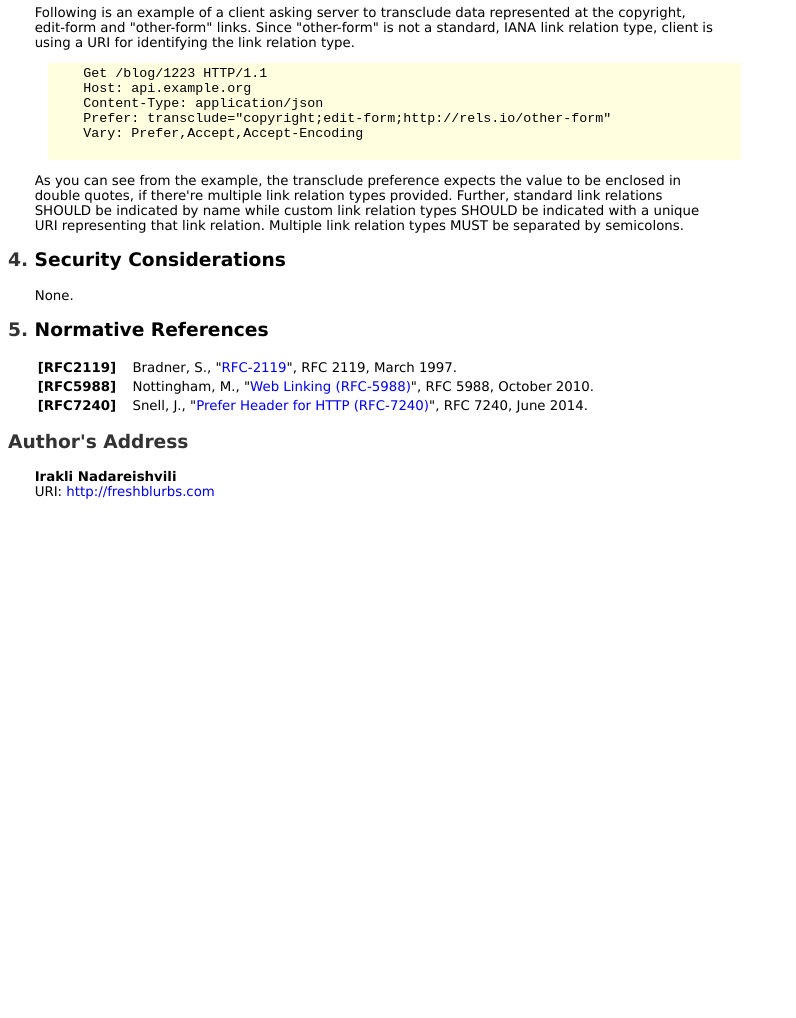
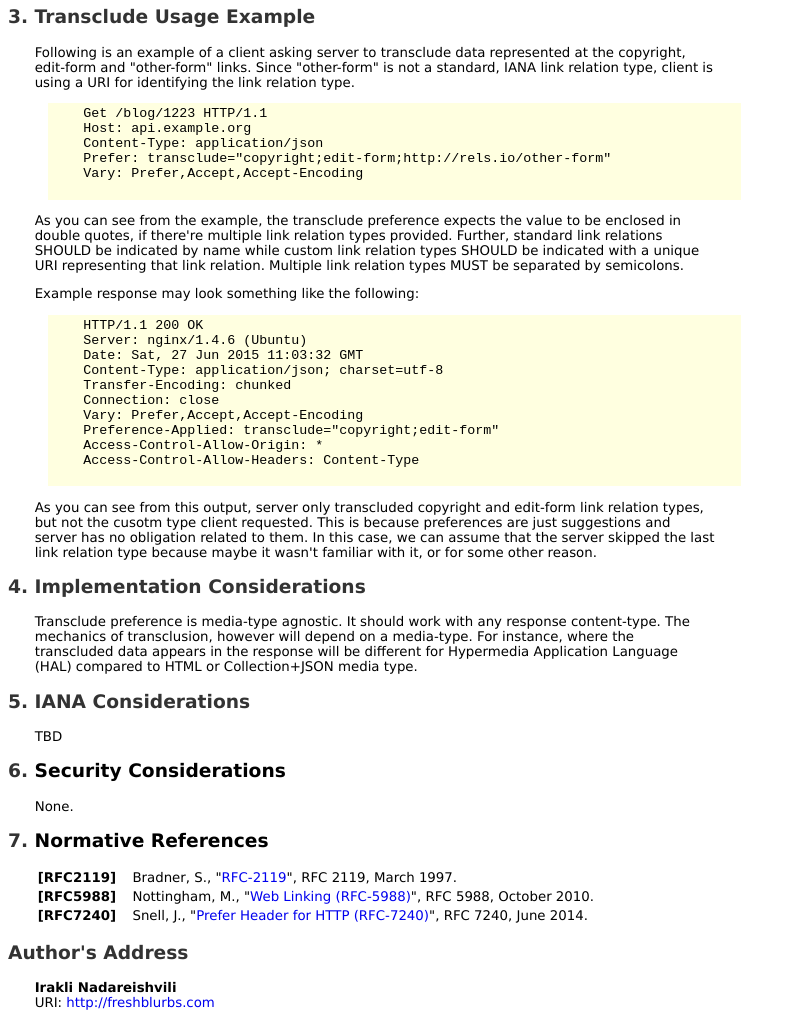
Before and after one commit to inadarei/draft-prefer-transclude, a plain HTML site: page draft-inadarei-prefer-transclude-xml-01.html in a window 1280 px wide. Shown: the part 1667-2685 px from the top of the page, without its empty margins (0-796 px from the left). Before the commit the page ends 2174 px from the top, so only its background shows below. Drawn offline with Linux system fonts and the light colour scheme.

Commit message:
next step

```diff
--- a/draft-inadarei-prefer-transclude-xml-01.html
+++ b/draft-inadarei-prefer-transclude-xml-01.html
@@ -377,8 +377,10 @@
 <link href="#rfc.section.1" rel="Chapter" title="1 Requirements notation"/>
 <link href="#rfc.section.2" rel="Chapter" title="2 Introduction"/>
 <link href="#rfc.section.3" rel="Chapter" title="3 Transclude Usage Example"/>
-<link href="#rfc.section.4" rel="Chapter" title="4 Security Considerations"/>
-<link href="#rfc.references" rel="Chapter" title="5 Normative References"/>
+<link href="#rfc.section.4" rel="Chapter" title="4 Implementation Considerations"/>
+<link href="#rfc.section.5" rel="Chapter" title="5 IANA Considerations"/>
+<link href="#rfc.section.6" rel="Chapter" title="6 Security Considerations"/>
+<link href="#rfc.references" rel="Chapter" title="7 Normative References"/>
 <link href="#rfc.authors" rel="Chapter"/>
 
 
@@ -452,8 +454,10 @@
   	<li>1.   <a href="#rfc.section.1">Requirements notation</a></li>
 <li>2.   <a href="#rfc.section.2">Introduction</a></li>
 <li>3.   <a href="#rfc.section.3">Transclude Usage Example</a></li>
-<li>4.   <a href="#rfc.section.4">Security Considerations</a></li>
-<li>5.   <a href="#rfc.references">Normative References</a></li>
+<li>4.   <a href="#rfc.section.4">Implementation Considerations</a></li>
+<li>5.   <a href="#rfc.section.5">IANA Considerations</a></li>
+<li>6.   <a href="#rfc.section.6">Security Considerations</a></li>
+<li>7.   <a href="#rfc.references">Normative References</a></li>
 <li><a href="#rfc.authors">Author's Address</a></li>
 
 
@@ -461,7 +465,7 @@
 
   <h1 id="rfc.section.1"><a href="#rfc.section.1">1.</a> Requirements notation</h1>
 <p id="rfc.section.1.p.1">The key words "MUST", "MUST NOT", "REQUIRED", "SHALL", "SHALL NOT", "SHOULD", "SHOULD NOT", "RECOMMENDED", "MAY", and "OPTIONAL" in this document are to be interpreted as described in <a href="#RFC2119">[RFC2119]</a>.</p>
-<h1 id="rfc.section.2"><a href="#rfc.section.2">2.</a> Introduction</h1>
+<h1 id="rfc.section.2"><a href="#rfc.section.2">2.</a> <a href="#introduction" id="introduction">Introduction</a></h1>
 <p id="rfc.section.2.p.1">"Prefer Header for HTTP" <a href="#RFC7240">[RFC7240]</a> proposes an HTTP header that can be used to indicate that particular server behaviors are preferred by the client but are not required for successful completion of the request. It further defines several standard Preferences, such as the "return" preference. The "return" preference lets the server know that the client would prefer a specific representation of a resource in a response payload, e.g. full representation vs. a minimal one.</p>
 <p id="rfc.section.2.p.2">Preferences like the "return" one are critical for mobile scenarios as mobile applications are very sensitive to network latency, throughput and anything that can improve end-user experience, even on resource-constrained networks. Prefer header allows servers to tune and optimize its response payload based on client preferences, for instance: to only send mobile app a minimal response when it doesn't need full resource.</p>
 <p id="rfc.section.2.p.3">The size of the payload is not the only preference that can improve user-experience in mobile scenarios, however. Closely related to the size of the payload, is the number of HTTP requests a client needs to make to get all of the required data. This is the challenge that "transclude" preference addresses.</p>
@@ -478,9 +482,27 @@
     Vary: Prefer,Accept,Accept-Encoding
             </pre>
 <p>As you can see from the example, the transclude preference expects the value to be enclosed in double quotes, if there're multiple link relation types provided. Further, standard link relations SHOULD be indicated by name while custom link relation types SHOULD be indicated with a unique URI representing that link relation. Multiple link relation types MUST be separated by semicolons.  </p>
-<h1 id="rfc.section.4"><a href="#rfc.section.4">4.</a> Security Considerations</h1>
-<p id="rfc.section.4.p.1">None.</p>
-<h1 id="rfc.references"><a href="#rfc.references">5.</a> Normative References</h1>
+<p>Example response may look something like the following:</p>
+<pre>
+    HTTP/1.1 200 OK
+    Server: nginx/1.4.6 (Ubuntu)
+    Date: Sat, 27 Jun 2015 11:03:32 GMT
+    Content-Type: application/json; charset=utf-8
+    Transfer-Encoding: chunked
+    Connection: close
+    Vary: Prefer,Accept,Accept-Encoding
+    Preference-Applied: transclude="copyright;edit-form"
+    Access-Control-Allow-Origin: *
+    Access-Control-Allow-Headers: Content-Type
+            </pre>
+<p>As you can see from this output, server only transcluded copyright and edit-form link relation types, but not the cusotm type client requested. This is because preferences are just suggestions and server has no obligation related to them. In this case, we can assume that the server skipped the last link relation type because maybe it wasn't familiar with it, or for some other reason.</p>
+<h1 id="rfc.section.4"><a href="#rfc.section.4">4.</a> <a href="#implementation" id="implementation">Implementation Considerations</a></h1>
+<p id="rfc.section.4.p.1">Transclude preference is media-type agnostic. It should work with any response content-type. The mechanics of transclusion, however will depend on a media-type. For instance, where the transcluded data appears in the response will be different for Hypermedia Application Language (HAL) compared to HTML or Collection+JSON media type.</p>
+<h1 id="rfc.section.5"><a href="#rfc.section.5">5.</a> <a href="#iana" id="iana">IANA Considerations</a></h1>
+<p id="rfc.section.5.p.1">TBD</p>
+<h1 id="rfc.section.6"><a href="#rfc.section.6">6.</a> Security Considerations</h1>
+<p id="rfc.section.6.p.1">None.</p>
+<h1 id="rfc.references"><a href="#rfc.references">7.</a> Normative References</h1>
 <table>
   <tbody>
     <tr>
```
Also changed, not shown: draft-inadarei-prefer-transclude-xml-01.xml (+23 -1 lines), draft-inadarei-prefer-transclude-xml-01.txt.
